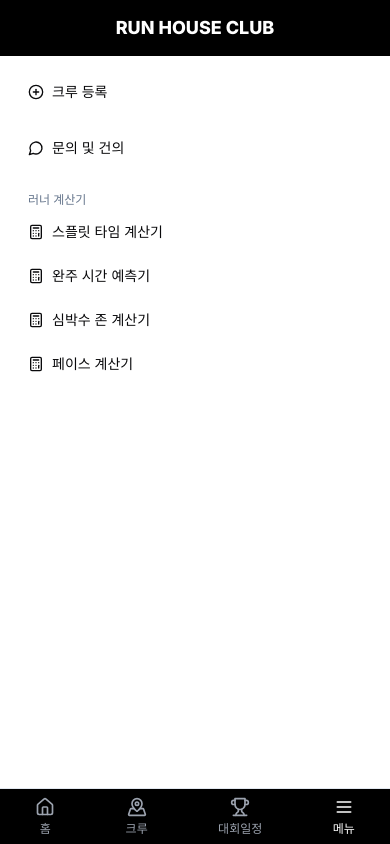
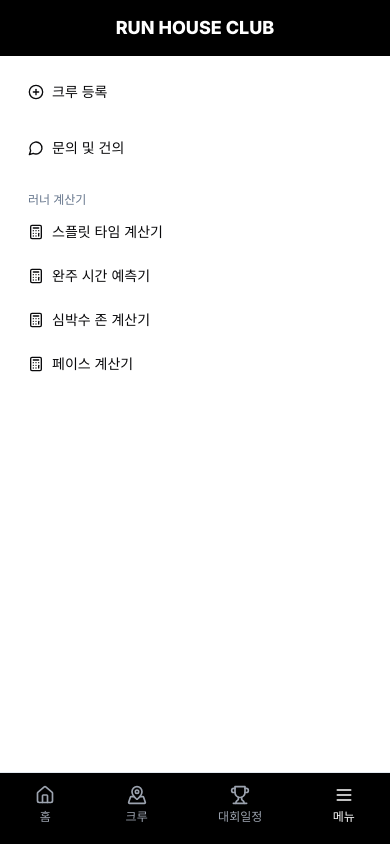
Before and after one commit to WHS95/RunningCrewMap, a Next.js app: page /menu in a window 390 px wide. Built offline with nearby package versions, Linux system fonts and the light colour scheme.

Commit message:
♻️ 모바일 네비게이션 높이 및 패딩 조정, 상수 값 변경

```diff
--- a/src/components/layout/MobileNav.tsx
+++ b/src/components/layout/MobileNav.tsx
@@ -46,9 +46,9 @@ export function MobileNav() {
     <>
       <nav
         className='fixed bottom-0 left-0 right-0 border-t bg-black z-[9999]'
-        style={{ height: LAYOUT.MOBILE_NAV_HEIGHT }}
+        style={{ height: LAYOUT.MOBILE_NAV_HEIGHT }} // 높이 조정: LAYOUT.MOBILE_NAV_HEIGHT 값을 변경하거나 직접 px 값 지정
       >
-        <div className='flex items-center justify-around h-full'>
+        <div className='flex justify-around items-start h-full'>
           {navItems.map((item) => (
             <Link
               key={item.href}
@@ -56,18 +56,18 @@ export function MobileNav() {
               className={cn(
                 "flex flex-col items-center justify-center space-y-1",
                 "transition-all duration-150",
-                "active:bg-gray-900/70 active:scale-[0.95] px-4 py-2 rounded-md"
+                "active:bg-gray-900/70 active:scale-[0.95] px-4 py-3 rounded-md" // 패딩 조정: py-2를 py-3 또는 py-4로 변경하여 높이 증가
               )}
             >
               <item.icon
                 className={cn(
-                  "w-5 h-5",
+                  "w-5 h-5", // 아이콘 크기 조정: w-6 h-6 또는 w-7 h-7로 변경
                   item.isActive ? "text-white" : "text-gray-400"
                 )}
               />
               <span
                 className={cn(
-                  "text-xs",
+                  "text-xs", // 텍스트 크기 조정: text-sm 또는 text-base로 변경
                   item.isActive ? "text-white" : "text-gray-400"
                 )}
               >
--- a/src/lib/constants.ts
+++ b/src/lib/constants.ts
@@ -5,7 +5,7 @@ export const EXTERNAL_LINKS = {
 // 레이아웃 관련 상수
 export const LAYOUT = {
   HEADER_HEIGHT: "3.5rem", // 56px
-  MOBILE_NAV_HEIGHT: "3.5rem", // 64px
+  MOBILE_NAV_HEIGHT: "4.5rem", // 72px
 } as const;
 
 // CSS 변수로 사용할 수 있는 계산된 값들
```
